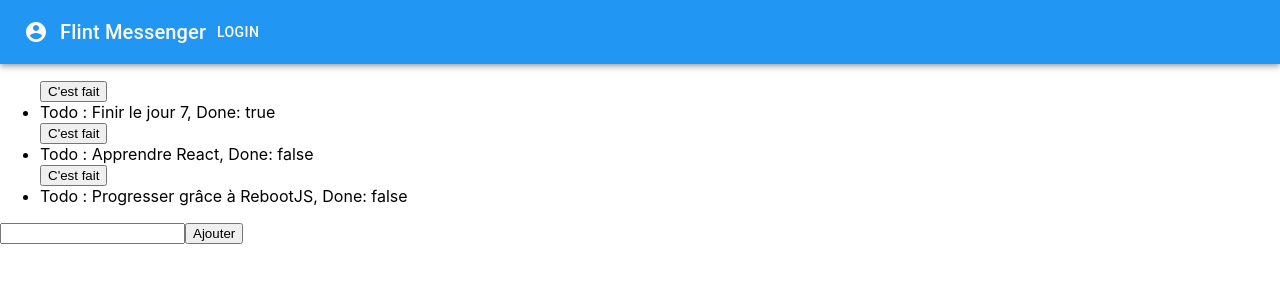
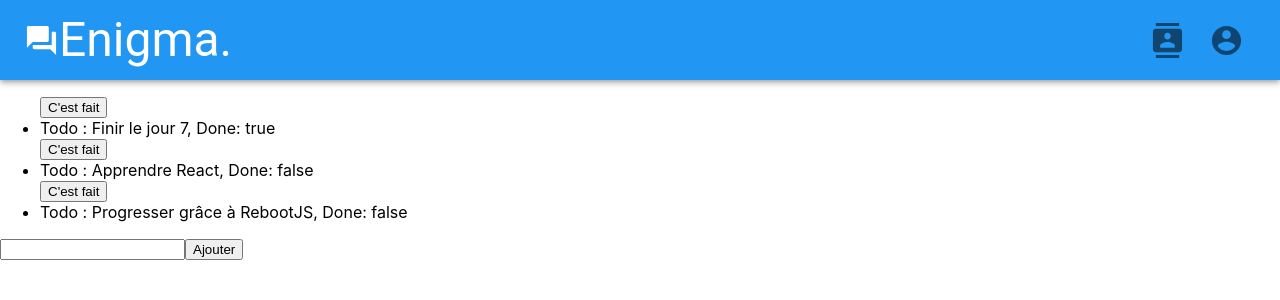
Before and after one commit to davidguerradsc/RebootJS-Front-AlanTuring-1, a React (Create React App) app: page / in a window 1280 px wide. Shown: the top 300 px of the page. Built offline with nearby package versions, Linux system fonts and the light colour scheme.

Commit message:
I3/J11 Change NavBar and add Error screen

```diff
--- a/src/Layout/AppContent.tsx
+++ b/src/Layout/AppContent.tsx
@@ -4,6 +4,7 @@ import LoginScreen from '../Login/components/LoginScreen';
 import TodoList from '../TodoList/components/TodoList';
 import ProfileScreen from '../Users/components/ProfileScreen';
 import UsersList from '../Users/components/UsersList';
+import { ErrorScreen } from './ErrorScreen';
 
 class AppContent extends React.Component {
   render(){
@@ -12,7 +13,8 @@ class AppContent extends React.Component {
         <Route path="/login" component={LoginScreen} />
         <Route path="/users" component={UsersList} />
         <Route path="/profile" component={ProfileScreen} />
-        <Route path="/" component={TodoList} />
+        <Route exact path="/" component={TodoList} />
+        <Route><ErrorScreen errorMessage='Oops ! It seems like we did not find this page!'/></Route>
       </Switch>
     )
   }
--- a/src/Layout/AppMenu.tsx
+++ b/src/Layout/AppMenu.tsx
@@ -1,20 +1,27 @@
-import { AppBar, Toolbar, IconButton, Typography, Button } from '@material-ui/core';
-import AccountCircleIcon from '@material-ui/icons/AccountCircle';
+import { AppBar, Toolbar, Typography, Grid } from '@material-ui/core';
+import { Forum } from '@material-ui/icons';
 import React from 'react';
+import { ContactListButton } from './ContactListButton';
+import { ProfileButton } from './ProfileButton';
 
 class AppMenu extends React.Component {
   render(){
     return (
-      <AppBar position="static">
-        <Toolbar>
-          <IconButton edge="start" color="inherit" aria-label="menu">
-            <AccountCircleIcon />
-          </IconButton>
-          <Typography variant="h6">
-            Flint Messenger
-          </Typography>
-          <Button color="inherit">Login</Button>
-        </Toolbar>
+      <AppBar position="static" style={{ height: '10vh' }}>
+        <Grid container justify="space-between" alignItems="center" style={{ height: '100%' }}>
+          <Grid item>
+            <Toolbar>
+              <Forum fontSize="large" />
+              <Typography variant="h3"> Enigma.</Typography>
+            </Toolbar>
+          </Grid>
+          <Grid item>
+            <Toolbar>
+              <ContactListButton />
+              <ProfileButton />
+            </Toolbar>
+          </Grid>
+        </Grid>
       </AppBar>
     )
   }
--- /dev/null
+++ b/src/Layout/ContactListButton.tsx
@@ -0,0 +1,14 @@
+import IconButton from '@material-ui/core/IconButton';
+import Contacts from '@material-ui/icons/Contacts';
+import React from 'react';
+import { Link } from 'react-router-dom';
+
+export function ContactListButton() {
+  return (
+    <Link to="/users">
+      <IconButton aria-label="contacts">
+        <Contacts fontSize="large" />
+      </IconButton>
+    </Link>
+  );
+}
--- /dev/null
+++ b/src/Layout/ErrorScreen.tsx
@@ -0,0 +1,17 @@
+import Grid from '@material-ui/core/Grid';
+import errorSvg from '../error.svg';
+import React from 'react';
+import Alert from '@material-ui/lab/Alert';
+
+export function ErrorScreen({errorMessage} : {errorMessage?: string}) {
+  return (
+    <Grid style={{ height: '50vh' }} container direction="column" justify="center" alignItems="center">
+      <Grid item>
+        <img style={{width: '20vw' }} src={errorSvg} alt='Error' />
+      </Grid>
+      <Grid item style={{paddingTop: '30px'}}>
+        <Alert severity="error">{errorMessage || 'Sorry, a problem occured !'}</Alert>
+      </Grid>
+    </Grid>
+  );
+}
--- /dev/null
+++ b/src/Layout/ProfileButton.tsx
@@ -0,0 +1,14 @@
+import IconButton from '@material-ui/core/IconButton';
+import AccountCircle from '@material-ui/icons/AccountCircle';
+import React from 'react';
+import { Link } from 'react-router-dom';
+
+export function ProfileButton() {
+  return (
+    <Link to="/profile">
+      <IconButton aria-label="profile">
+        <AccountCircle fontSize="large" />
+      </IconButton>
+    </Link>
+  )
+}
--- a/src/Users/components/ProfileScreen.tsx
+++ b/src/Users/components/ProfileScreen.tsx
@@ -9,8 +9,8 @@ import { validateConfirmationField } from '../../Login/utils/validateConfirmatio
 import { validateEmailField } from '../../Login/utils/validateEmailField';
 import { validateNameField } from '../../Login/utils/validateNameField';
 import { validatePasswordField } from '../../Login/utils/validatePasswordField';
-import Alert from '@material-ui/lab/Alert';
 import { Loading } from '../../Layout/Loading';
+import { ErrorScreen } from '../../Layout/ErrorScreen';
 
 interface RegisterFormState{
   status: 'error' | 'success' | 'unavailable'
@@ -100,7 +100,7 @@ class ProfileScreen extends React.Component<{}, RegisterFormState> {
   render(){
     const { email, firstname, lastname, password, confirmation, status } = this.state;
     if(status === "error") {
-      return <Alert severity="error">This is an error alert — check it out!</Alert>
+      return <ErrorScreen errorMessage='Sorry, you need to be connected to access this page' />
     } else if (status === "unavailable"){
       return <Loading />
     } else {
```
Also changed, not shown: src/error.svg (added), src/logo.svg (deleted).
